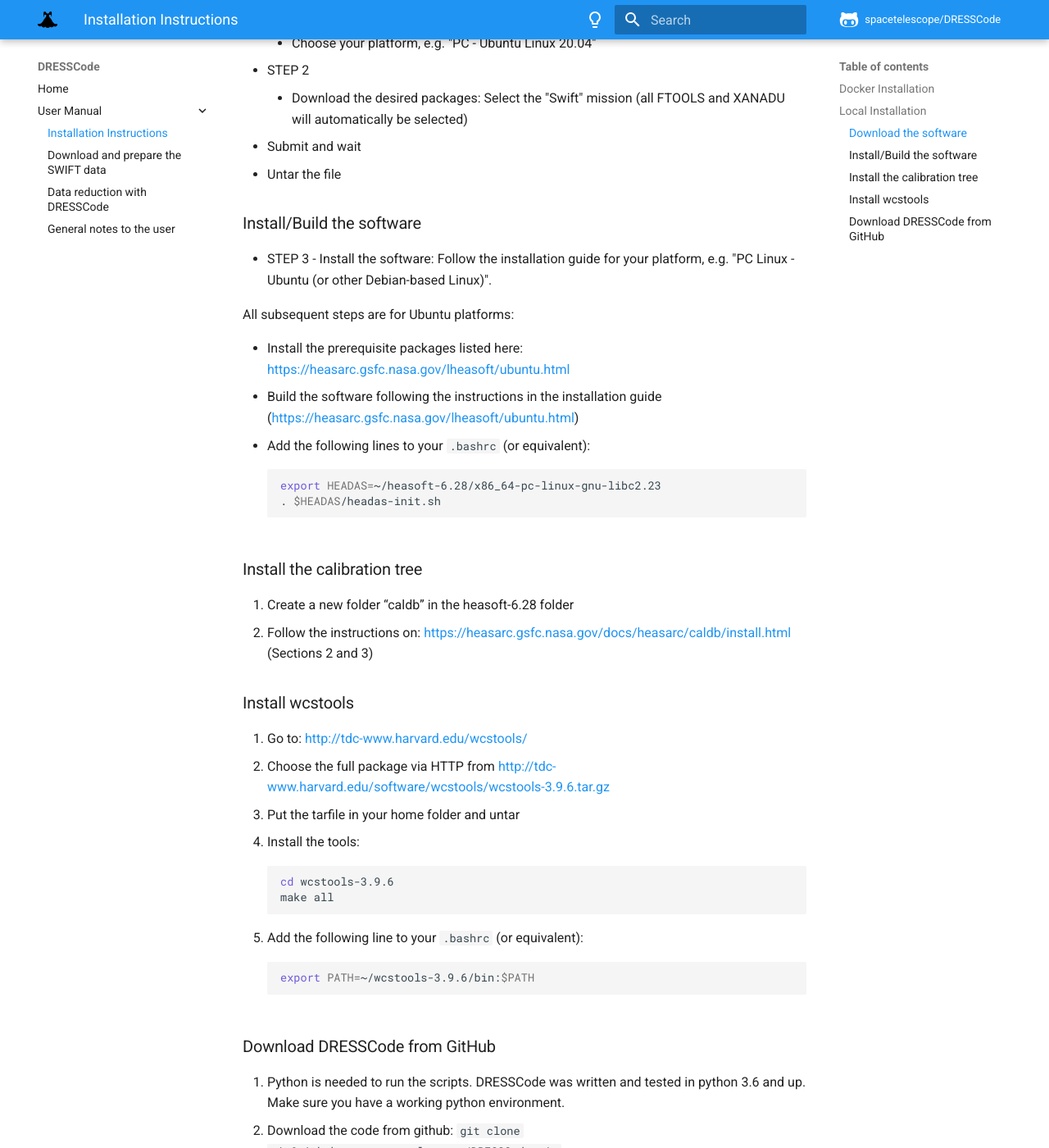
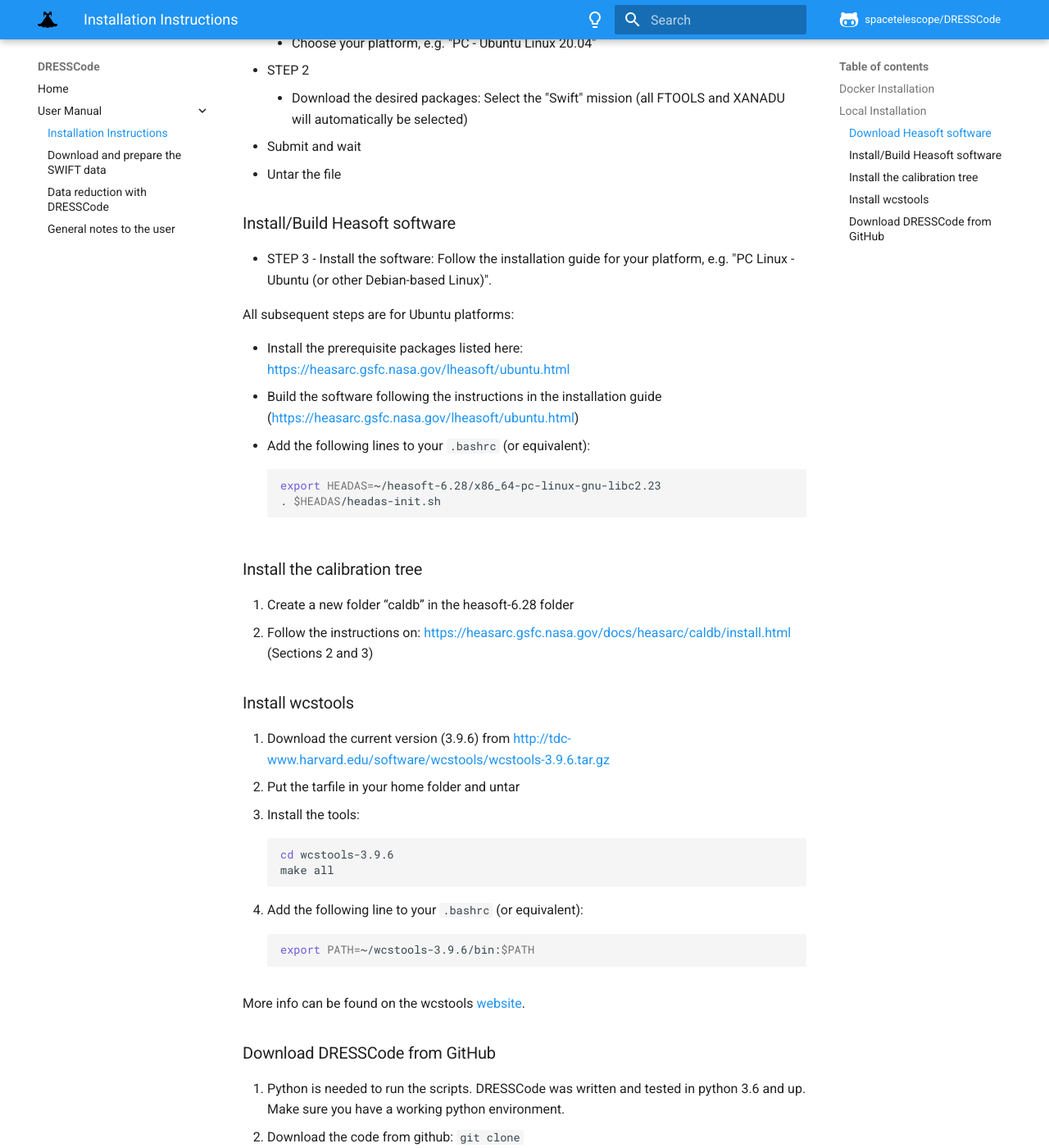
Before and after one commit to spacetelescope/DRESSCode, an MkDocs documentation site: the page built from docs/user_manual/install.md, in a window 1280 px wide and 1400 px high, scrolled down 814 px. Shown: the whole window at 82% size. Built offline with MkDocs 1.6.1 and Material for MkDocs 9.7.7, drawn with Linux system fonts in a browser that asks for light colours; comment, search, counter and statistics services are not loaded; some of the changed text lies outside the part shown.

````diff
--- a/docs/user_manual/install.md
+++ b/docs/user_manual/install.md
@@ -19,7 +19,7 @@ You will probably want to download the data onto a persistent volume. For this,
 
 The following steps will install Heasoft, caldb, and wcstools on your machine
 
-### Download the software
+### Download Heasoft software
 
 - Go to <https://heasarc.gsfc.nasa.gov/docs/software/lheasoft/download.html>
 - STEP 1
@@ -30,7 +30,7 @@ The following steps will install Heasoft, caldb, and wcstools on your machine
 - Submit and wait
 - Untar the file
 
-### Install/Build the software
+### Install/Build Heasoft software
 
 - STEP 3 - Install the software: Follow the installation guide for your platform, e.g. "PC Linux - Ubuntu (or other Debian-based Linux)".
 
@@ -52,21 +52,22 @@ All subsequent steps are for Ubuntu platforms:
 
 ### Install wcstools
 
-1. Go to: <http://tdc-www.harvard.edu/wcstools/>
-2. Choose the full package via HTTP from <http://tdc-www.harvard.edu/software/wcstools/wcstools-3.9.6.tar.gz>
-3. Put the tarfile in your home folder and untar
-4. Install the tools:
+1. Download the current version (3.9.6) from <http://tdc-www.harvard.edu/software/wcstools/wcstools-3.9.6.tar.gz>
+2. Put the tarfile in your home folder and untar
+3. Install the tools:
 
     ```sh
     cd wcstools-3.9.6
     make all
     ```
 
-5. Add the following line to your `.bashrc` (or equivalent):
+4. Add the following line to your `.bashrc` (or equivalent):
 
     ```sh
     export PATH=~/wcstools-3.9.6/bin:$PATH
     ```
+
+More info can be found on the wcstools <a href="http://tdc-www.harvard.edu/wcstools/" target="_blank">website</a>.
 
 ### Download DRESSCode from GitHub
 
````
Also changed, not shown: README.md (+4 -0 lines), docs/index.md (+4 -0 lines), docs/user_manual/download_data.md (+1 -1 lines).
